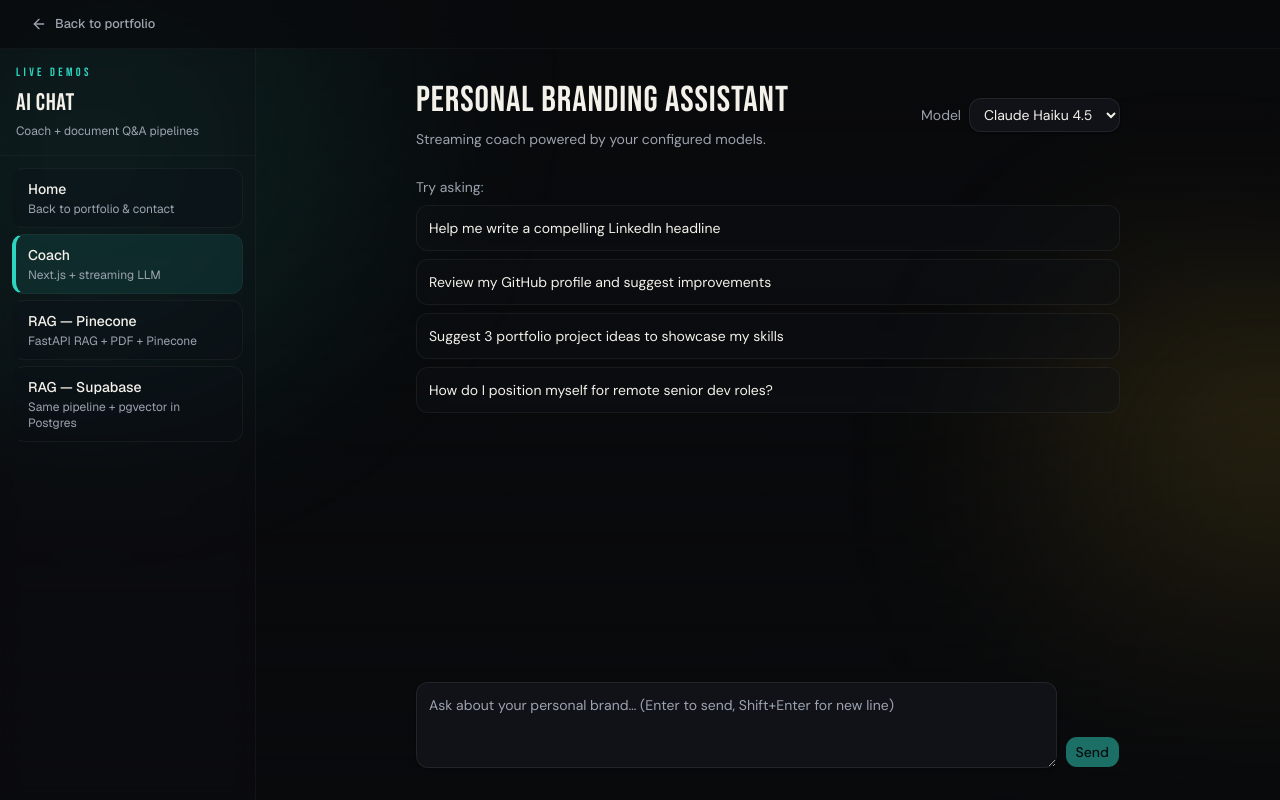
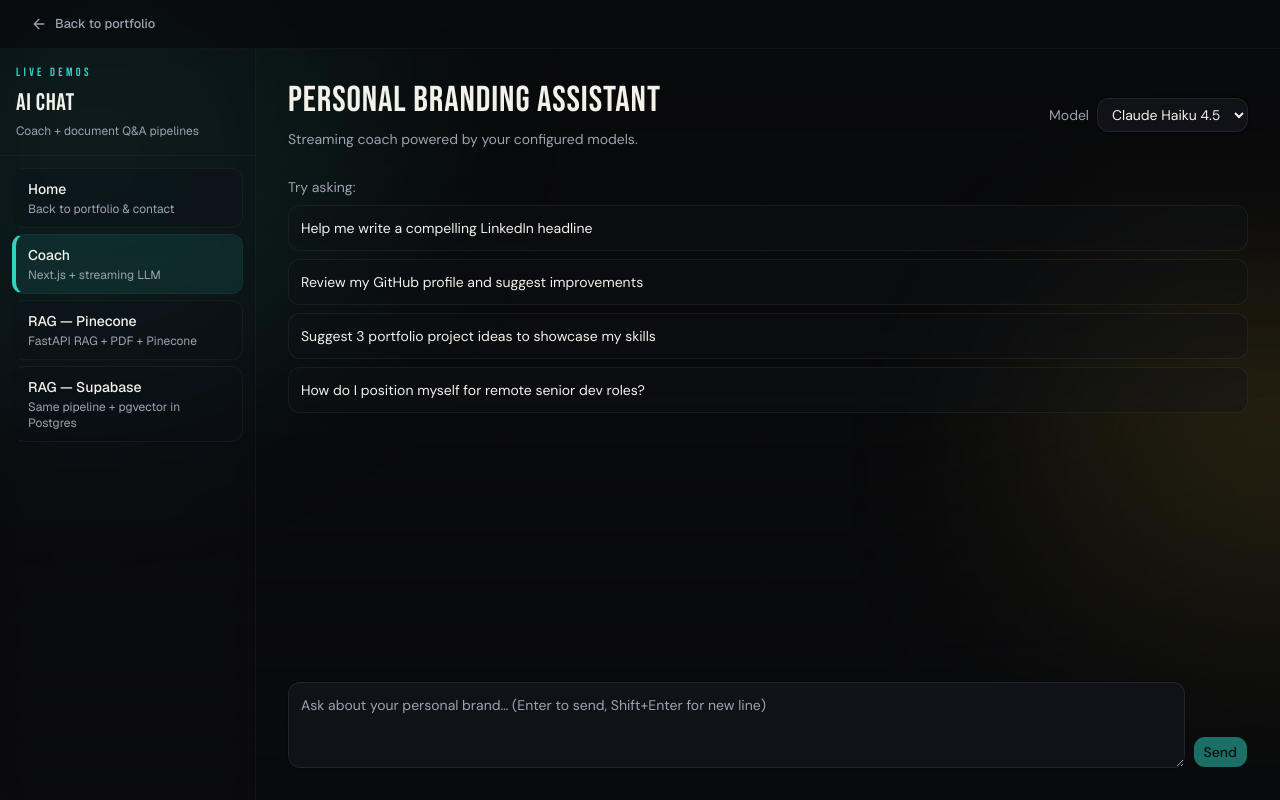
Before and after one commit to uusammmaa/AI-personal-branding, a Next.js app: page /coach in a window 1280 px wide. Built offline with nearby package versions, Linux system fonts and the light colour scheme.

Commit message:
Refactor layout styles in CoachPage and RagDemoPanel components to remove unnecessary max-width constraints, improving responsiveness and consistency across the demo application.

```diff
--- a/app/(demo)/coach/page.tsx
+++ b/app/(demo)/coach/page.tsx
@@ -37,7 +37,7 @@ export default function CoachPage() {
   }
 
   return (
-    <div className="mx-auto flex h-full min-h-0 w-full max-w-3xl flex-col px-4 py-6 md:px-8 md:py-8">
+    <div className="flex h-full min-h-0 w-full flex-col px-4 py-6 md:px-8 md:py-8">
       <header className="mb-5 flex flex-wrap items-start justify-between gap-4">
         <div className="flex min-w-0 flex-1 flex-col gap-3 sm:flex-row sm:flex-wrap sm:items-center sm:justify-between">
           <div>
--- a/components/RagDemoPanel.tsx
+++ b/components/RagDemoPanel.tsx
@@ -71,7 +71,7 @@ export function RagDemoPanel({
   }
 
   return (
-    <div className="mx-auto flex h-full min-h-0 w-full max-w-3xl flex-col px-4 py-6 md:px-8 md:py-8">
+    <div className="flex h-full min-h-0 w-full flex-col px-4 py-6 md:px-8 md:py-8">
       <header className="mb-5 flex flex-wrap items-start justify-between gap-4">
         <div className="min-w-0">
           <h1 className="font-display text-3xl tracking-wide text-foreground md:text-4xl">
```
